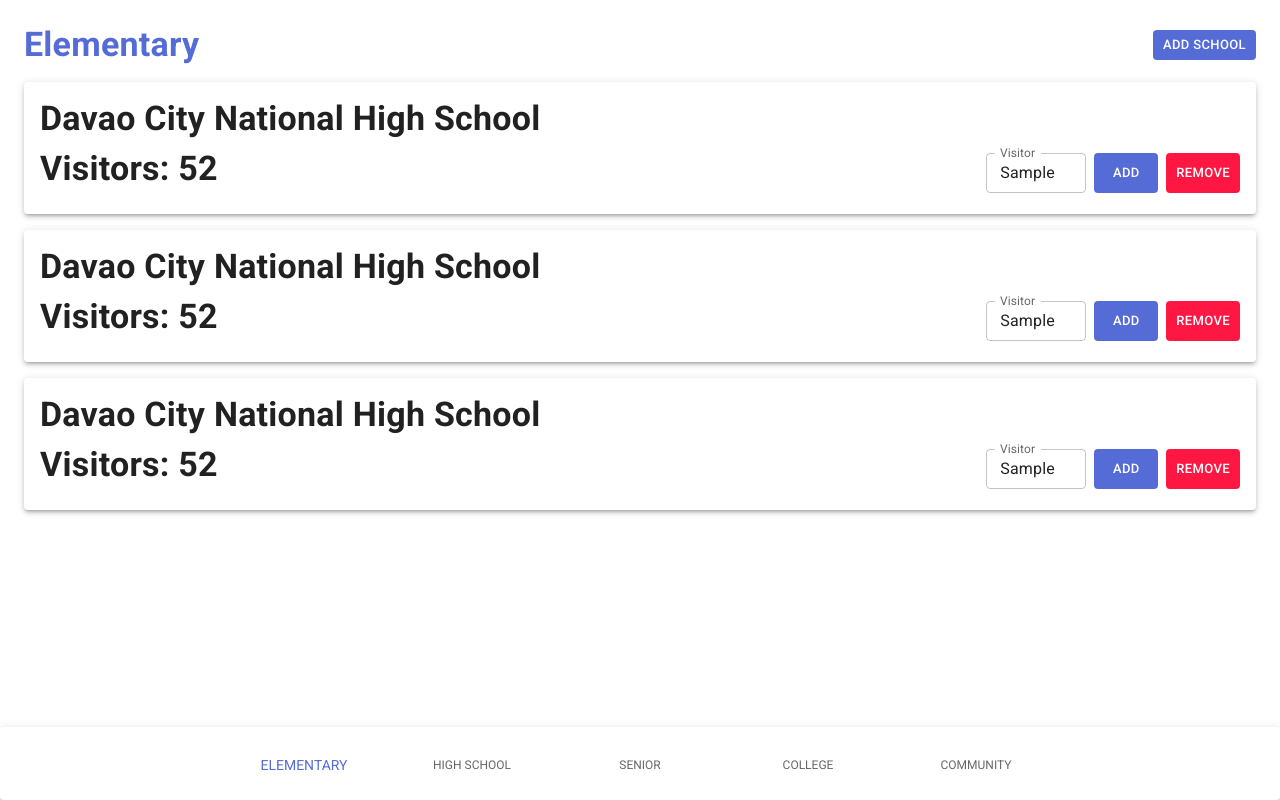
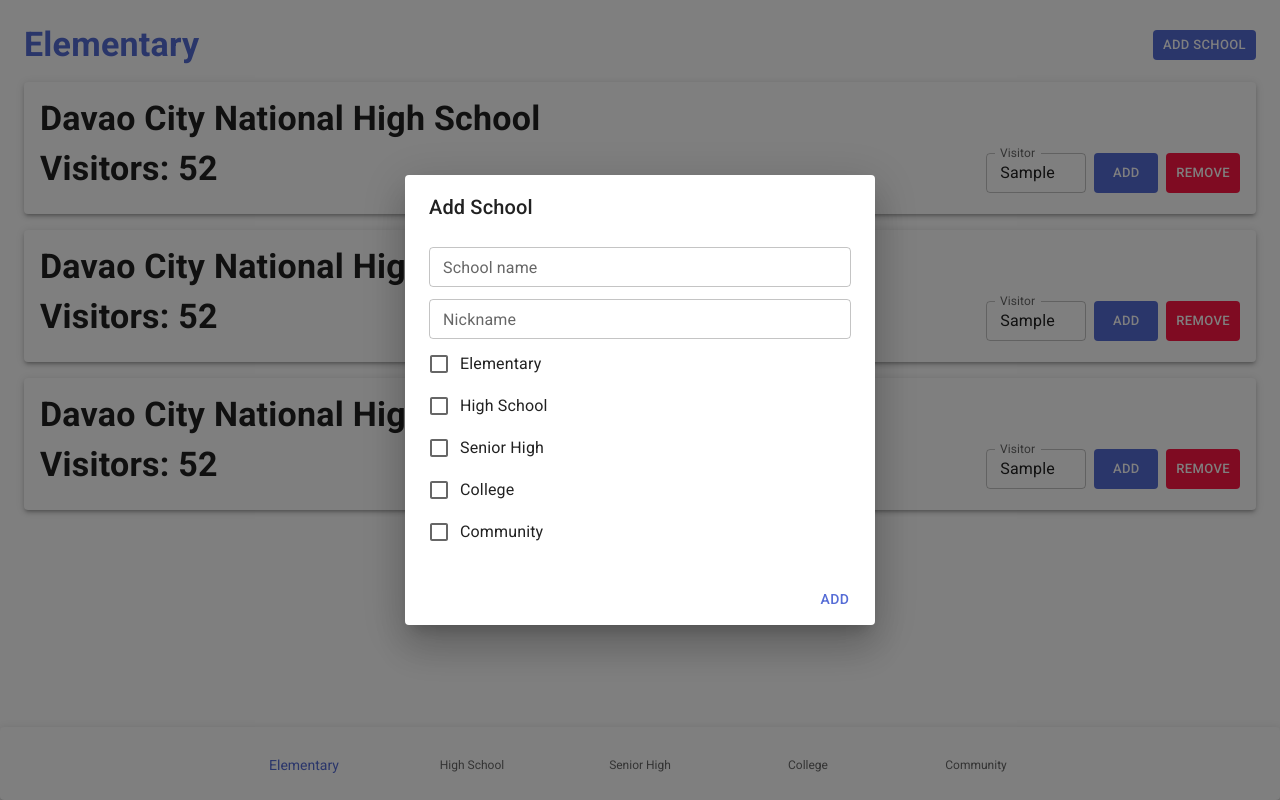
Before and after one commit to kleavjames/lpym, a React (Vite) app: page /#/elementary in a window 1280 px wide. Both pictures are taken after typing "Sample", "Sample", "Sample" into the empty fields and a click on the button "ADD SCHOOL". Built offline with nearby package versions, Linux system fonts and the light colour scheme.

Commit message:
added add school form

```diff
--- a/src/components/BottomNav.tsx
+++ b/src/components/BottomNav.tsx
@@ -1,6 +1,7 @@
 /* eslint-disable @typescript-eslint/no-explicit-any */
 import { BottomNavigation, BottomNavigationAction, Paper } from "@mui/material";
 import { useLocation, useNavigate } from "react-router-dom";
+import { Categories } from "../constants/category";
 
 const ButtomNav = () => {
   const navigate = useNavigate();
@@ -27,27 +28,27 @@
         <BottomNavigationAction
           onClick={() => navigate("/elementary")}
           value="/elementary"
-          label='ELEMENTARY'
+          label={Categories.ELEM}
         />
         <BottomNavigationAction
           onClick={() => navigate("/highschool")}
           value="/highschool"
-          label='HIGH SCHOOL'
+          label={Categories.HS}
         />
         <BottomNavigationAction
           onClick={() => navigate("/senior")}
           value="/senior"
-          label='SENIOR'
+          label={Categories.SENIOR}
         />
         <BottomNavigationAction
           onClick={() => navigate("/college")}
           value="/college"
-          label='COLLEGE'
+          label={Categories.COL}
         />
         <BottomNavigationAction
           onClick={() => navigate("/community")}
           value="/community"
-          label='COMMUNITY'
+          label={Categories.COM}
         />
       </BottomNavigation>
     </Paper>
--- a/src/components/SchoolCard.tsx
+++ b/src/components/SchoolCard.tsx
@@ -14,7 +14,7 @@
           <Stack direction="row" spacing={1} alignItems='center' justifyContent='space-between'>
             <Typography variant='h4' sx={{ pb: 1, fontWeight: 'bold'}}>Visitors: 52</Typography>
             <Stack direction='row' spacing={1} justifyContent='flex-end'>
-              <TextField size='small' id="visitor-text-field" label="Visitor" variant="outlined" sx={{width: 100}} />
+              <TextField size='small' id="visitor-text-field" label="Visitor" variant="outlined" margin='dense' sx={{width: 100}} />
               <Button size='small' variant='contained' disableElevation>Add</Button>
               <Button size='small' variant='contained' disableElevation  color='error'>Remove</Button>
             </Stack>
--- a/src/components/TopBar.tsx
+++ b/src/components/TopBar.tsx
@@ -1,35 +1,163 @@
 import Typography from "@mui/material/Typography";
 import Stack from "@mui/material/Stack";
-import Button from "@mui/material/Button"
-import { useMemo } from "react";
+import Button from "@mui/material/Button";
+import { useMemo, useState } from "react";
 import { useLocation } from "react-router-dom";
+import Dialog from "@mui/material/Dialog";
+import DialogTitle from "@mui/material/DialogTitle";
+import DialogContent from "@mui/material/DialogContent";
+import TextField from "@mui/material/TextField";
+import DialogActions from "@mui/material/DialogActions";
+import FormGroup from "@mui/material/FormGroup";
+import FormControlLabel from "@mui/material/FormControlLabel";
+import Checkbox from "@mui/material/Checkbox";
+import { Categories } from "../constants/category";
+import { AddSchool } from "../types/school";
+import { CategoryNames } from "../types/category";
+
+const initState = {
+  name: "",
+  nickName: "",
+  categories: {
+    [CategoryNames.ELEMENTARY]: false,
+    [CategoryNames.HIGHSCHOOL]: false,
+    [CategoryNames.SENIORHIGH]: false,
+    [CategoryNames.COLLEGE]: false,
+    [CategoryNames.COMMUNITY]: false,
+  },
+};
 
 function TopBar() {
   const location = useLocation();
+  const [open, setOpen] = useState(false);
+  const [schoolToAdd, setSchoolToAdd] = useState<AddSchool>(initState);
 
   const category = useMemo(() => {
-    switch(location.pathname) {
-      case '/elementary':
-        return 'Elementary';
-      case '/highschool':
-        return 'High School';
-      case '/senior':
-        return 'Senior High';
-      case '/college':
-        return 'College';
+    switch (location.pathname) {
+      case "/elementary":
+        return "Elementary";
+      case "/highschool":
+        return "High School";
+      case "/senior":
+        return "Senior High";
+      case "/college":
+        return "College";
       default:
-        return 'Community';
+        return "Community";
     }
-  }, [location.pathname])
+  }, [location.pathname]);
+
+  const handleClickOpen = () => {
+    setOpen(true);
+  };
+
+  const handleClose = () => {
+    console.log(schoolToAdd);
+    setSchoolToAdd(initState);
+    setOpen(false);
+  };
+
+  const handleChange = (event: React.ChangeEvent<HTMLInputElement>) => {
+    if (event.target.type === "checkbox") {
+      setSchoolToAdd({
+        ...schoolToAdd,
+        categories: {
+          ...schoolToAdd.categories,
+          [event.target.name]: event.target.checked,
+        },
+      });
+      return;
+    }
+
+    setSchoolToAdd({
+      ...schoolToAdd,
+      [event.target.name]: event.target.value,
+    });
+  };
 
   return (
     <>
-      <Stack direction='row' justifyContent='space-between' alignItems='center' sx={{pb: 2}}>
-        <Typography variant="h4" fontWeight='bold' color='primary'>{category}</Typography>
-        <Button size='small' variant='contained' disableElevation>Add School</Button>
+      <Dialog open={open} onClose={handleClose}>
+        <DialogTitle>Add School</DialogTitle>
+        <DialogContent>
+          <TextField
+            autoFocus
+            margin="dense"
+            size="small"
+            id="name"
+            label="School name"
+            type="email"
+            fullWidth
+            name="name"
+            variant="outlined"
+            value={schoolToAdd.name}
+            onChange={handleChange}
+          />
+          <TextField
+            autoFocus
+            margin="dense"
+            size="small"
+            id="name"
+            label="Nickname"
+            name="nickName"
+            type="email"
+            fullWidth
+            variant="outlined"
+            value={schoolToAdd.nickName}
+            onChange={handleChange}
+          />
+          <FormGroup>
+            <FormControlLabel
+              name={CategoryNames.ELEMENTARY}
+              control={<Checkbox onChange={handleChange} />}
+              label={Categories.ELEM}
+            />
+            <FormControlLabel
+              name={CategoryNames.HIGHSCHOOL}
+              control={<Checkbox onChange={handleChange} />}
+              label={Categories.HS}
+            />
+            <FormControlLabel
+              name={CategoryNames.SENIORHIGH}
+              control={<Checkbox onChange={handleChange} />}
+              label={Categories.SENIOR}
+            />
+            <FormControlLabel
+              name={CategoryNames.COLLEGE}
+              control={<Checkbox onChange={handleChange} />}
+              label={Categories.COL}
+            />
+            <FormControlLabel
+              name={CategoryNames.COMMUNITY}
+              control={<Checkbox onChange={handleChange} />}
+              label={Categories.COM}
+            />
+          </FormGroup>
+        </DialogContent>
+        <DialogActions>
+          <Button onClick={handleClose}>Add</Button>
+        </DialogActions>
+      </Dialog>
+      <Stack
+        direction="row"
+        justifyContent="space-between"
+        alignItems="center"
+        sx={{ pb: 2 }}
+      >
+        <Typography variant="h4" fontWeight="bold" color="primary">
+          {category}
+        </Typography>
+        <Button
+          size="small"
+          variant="contained"
+          disableElevation
+          onClick={handleClickOpen}
+        >
+          Add School
+        </Button>
       </Stack>
     </>
-  )
+  );
 }
 
-export default TopBar
+export default TopBar;
--- /dev/null
+++ b/src/constants/category.ts
@@ -0,0 +1,7 @@
+export const Categories = {
+  ELEM: 'Elementary',
+  HS: 'High School',
+  SENIOR: 'Senior High',
+  COL: 'College',
+  COM: 'Community',
+}
--- /dev/null
+++ b/src/types/category.ts
@@ -0,0 +1,15 @@
+export enum Category {
+  ELEMENTARY = 1,
+  HIGHSCHOOL = 2,
+  SENIORHIGH = 3,
+  COLLEGE = 4,
+  COMMUNITY = 5,
+}
+
+export enum CategoryNames {
+  ELEMENTARY = 'elementary',
+  HIGHSCHOOL = 'highschool',
+  SENIORHIGH = 'seniorhigh',
+  COLLEGE = 'college',
+  COMMUNITY = 'community',
+}
--- /dev/null
+++ b/src/types/school.ts
@@ -0,0 +1,13 @@
+import { CategoryNames } from "./category";
+
+export type AddSchool = {
+  name: string;
+  nickName: string;
+  categories: {
+    [CategoryNames.ELEMENTARY]: boolean;
+    [CategoryNames.HIGHSCHOOL]: boolean;
+    [CategoryNames.SENIORHIGH]: boolean;
+    [CategoryNames.COLLEGE]: boolean;
+    [CategoryNames.COMMUNITY]: boolean;
+  }
+}
```
